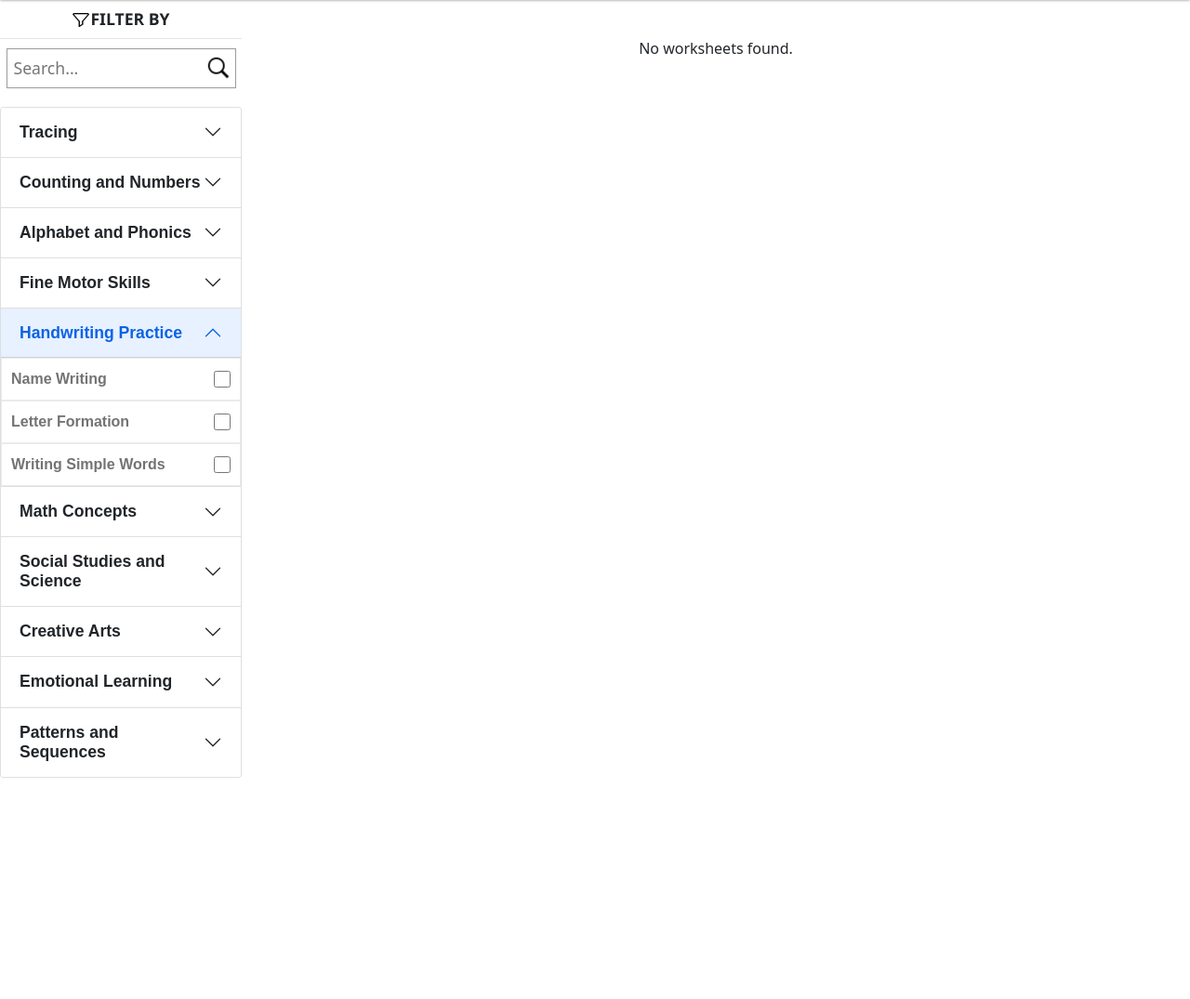
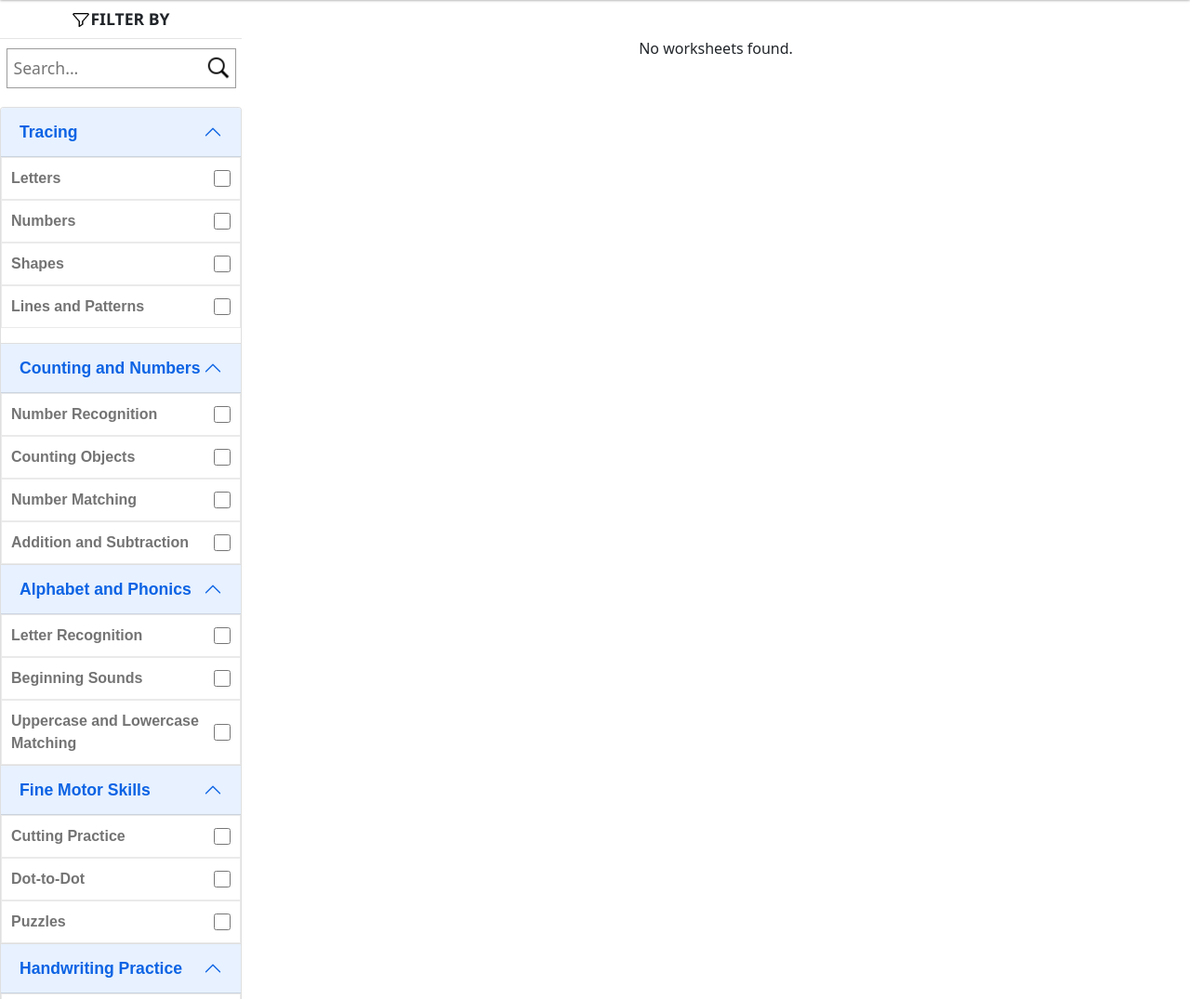
Before and after one commit to wesclaw/teacherstactics, a PHP site: page /pages/worksheets.php in a window 1280 px wide, after a click on "Handwriting Practice". Shown: the part 90-1165 px from the top of the page at 93% size. Run offline with PHP 8.4, Linux system fonts and the light colour scheme; data that the repository does not hold is empty.

Commit message:
fixed styles

```diff
--- a/bars/worksheet_sidebar.php
+++ b/bars/worksheet_sidebar.php
@@ -23,7 +23,7 @@
               Tracing
               </button>
             </h2>
-            <div id="collapseOne" class="accordion-collapse collapse show" data-bs-parent="#accordionExample">
+            <div id="collapseOne" class="accordion-collapse collapse show">
               <div class="accordion-body">
                <ul>
                 <li>
@@ -53,7 +53,7 @@
               Counting and Numbers
               </button>
             </h2>
-            <div id="collapseTwo" class="accordion-collapse collapse show" data-bs-parent="#accordionExample">
+            <div id="collapseTwo" class="accordion-collapse collapse show">
               <div class="accordion-body">
               <li>
                   <label for="math" name='li'>Number Recognition</label>
@@ -81,7 +81,7 @@
               Alphabet and Phonics
               </button>
             </h2>
-            <div id="collapseThree" class="accordion-collapse collapse show" data-bs-parent="#accordionExample">
+            <div id="collapseThree" class="accordion-collapse collapse show">
               <div class="accordion-body">
               <li>
                   <label for="a1" name='li'>Letter Recognition</label>
@@ -105,7 +105,7 @@
               Fine Motor Skills
               </button>
             </h2>
-            <div id="collapseFour" class="accordion-collapse collapse show" data-bs-parent="#accordionExample">
+            <div id="collapseFour" class="accordion-collapse collapse show">
               <div class="accordion-body">
               <li>
                   <label for="com_club" name='li'>Cutting Practice</label>
@@ -131,19 +131,19 @@
               Handwriting Practice
               </button>
             </h2>
-            <div id="collapseFive" class="accordion-collapse collapse" data-bs-parent="#accordionExample">
+            <div id="collapseFive" class="accordion-collapse collapse">
               <div class="accordion-body">
               <li>
-                  <label for="com_club" name='li'>Name Writing</label>
-                  <input type="checkbox" name='li' id='com_club' class='checkbox'>
+                  <label for="Writing" name='li'>Name Writing</label>
+                  <input type="checkbox" name='li' id='Writing' class='checkbox'>
                 </li>
               <li>
-                  <label for="guitar" name='li'>Letter Formation</label>
-                  <input type="checkbox" name='li' id='guitar' class='checkbox'>
+                  <label for="Letter" name='li'>Letter Formation</label>
+                  <input type="checkbox" name='li' id='Letter' class='checkbox'>
                 </li>
               <li>
-                  <label for="piano" name='li'>Writing Simple Words</label>
-                  <input type="checkbox" name='li' id='piano' class='checkbox'>
+                  <label for="Words" name='li'>Writing Simple Words</label>
+                  <input type="checkbox" name='li' id='Words' class='checkbox'>
                 </li>
 
               </div>
@@ -159,19 +159,19 @@
               Math Concepts
               </button>
             </h2>
-            <div id="collapseSix" class="accordion-collapse collapse" data-bs-parent="#accordionExample">
+            <div id="collapseSix" class="accordion-collapse collapse">
               <div class="accordion-body">
               <li>
-                  <label for="com_club" name='li'>Comparing Sizes (big/small)</label>
-                  <input type="checkbox" name='li' id='com_club' class='checkbox'>
+                  <label for="Comparing" name='li'>Comparing Sizes (big/small)</label>
+                  <input type="checkbox" name='li' id='Comparing' class='checkbox'>
                 </li>
               <li>
-                  <label for="guitar" name='li'>Measuring Lengths</label>
-                  <input type="checkbox" name='li' id='guitar' class='checkbox'>
+                  <label for="Measuring" name='li'>Measuring Lengths</label>
+                  <input type="checkbox" name='li' id='Measuring' class='checkbox'>
                 </li>
               <li>
-                  <label for="piano" name='li'>Identifying Shapes</label>
-                  <input type="checkbox" name='li' id='piano' class='checkbox'>
+                  <label for="Shapes" name='li'>Identifying Shapes</label>
+                  <input type="checkbox" name='li' id='Shapes' class='checkbox'>
                 </li>
 
               </div>
@@ -186,19 +186,19 @@
               Social Studies and Science
               </button>
             </h2>
-            <div id="collapseSeven" class="accordion-collapse collapse" data-bs-parent="#accordionExample">
+            <div id="collapseSeven" class="accordion-collapse collapse">
               <div class="accordion-body">
               <li>
-                  <label for="com_club" name='li'>Community Helpers</label>
-                  <input type="checkbox" name='li' id='com_club' class='checkbox'>
+                  <label for="Community" name='li'>Community Helpers</label>
+                  <input type="checkbox" name='li' id='Community' class='checkbox'>
                 </li>
               <li>
-                  <label for="guitar" name='li'>Seasons and Weather</label>
-                  <input type="checkbox" name='li' id='guitar' class='checkbox'>
+                  <label for="Weather" name='li'>Seasons and Weather</label>
+                  <input type="checkbox" name='li' id='Weather' class='checkbox'>
                 </li>
               <li>
-                  <label for="piano" name='li'>Animals and Habitats</label>
-                  <input type="checkbox" name='li' id='piano' class='checkbox'>
+                  <label for="Habitats" name='li'>Animals and Habitats</label>
+                  <input type="checkbox" name='li' id='Habitats' class='checkbox'>
                 </li>
 
               </div>
@@ -214,19 +214,19 @@
               Creative Arts
               </button>
             </h2>
-            <div id="collapseEight" class="accordion-collapse collapse" data-bs-parent="#accordionExample">
+            <div id="collapseEight" class="accordion-collapse collapse">
               <div class="accordion-body">
               <li>
-                  <label for="com_club" name='li'>Coloring Pages</label>
-                  <input type="checkbox" name='li' id='com_club' class='checkbox'>
+                  <label for="Coloring" name='li'>Coloring Pages</label>
+                  <input type="checkbox" name='li' id='Coloring' class='checkbox'>
                 </li>
               <li>
-                  <label for="guitar" name='li'>Drawing Prompts</label>
-                  <input type="checkbox" name='li' id='guitar' class='checkbox'>
+                  <label for="Drawing" name='li'>Drawing Prompts</label>
+                  <input type="checkbox" name='li' id='Drawing' class='checkbox'>
                 </li>
               <li>
-                  <label for="piano" name='li'>Simple Crafts</label>
-                  <input type="checkbox" name='li' id='piano' class='checkbox'>
+                  <label for="Simple" name='li'>Simple Crafts</label>
+                  <input type="checkbox" name='li' id='Simple' class='checkbox'>
                 </li>
 
               </div>
@@ -242,19 +242,19 @@
               Emotional Learning
               </button>
             </h2>
-            <div id="collapseNine" class="accordion-collapse collapse" data-bs-parent="#accordionExample">
+            <div id="collapseNine" class="accordion-collapse collapse">
               <div class="accordion-body">
               <li>
-                  <label for="com_club" name='li'>Identifying Emotions</label>
-                  <input type="checkbox" name='li' id='com_club' class='checkbox'>
+                  <label for="Identifying" name='li'>Identifying Emotions</label>
+                  <input type="checkbox" name='li' id='Identifying' class='checkbox'>
                 </li>
               <li>
-                  <label for="guitar" name='li'>Sharing and Taking Turns</label>
-                  <input type="checkbox" name='li' id='guitar' class='checkbox'>
+                  <label for="Turns" name='li'>Sharing and Taking Turns</label>
+                  <input type="checkbox" name='li' id='Turns' class='checkbox'>
                 </li>
               <li>
-                  <label for="piano" name='li'>Family and Friends</label>
-                  <input type="checkbox" name='li' id='piano' class='checkbox'>
+                  <label for="Friends" name='li'>Family and Friends</label>
+                  <input type="checkbox" name='li' id='Friends' class='checkbox'>
                 </li>
 
               </div>
@@ -269,31 +269,31 @@
               Patterns and Sequences
               </button>
             </h2>
-            <div id="collapseTen" class="accordion-collapse collapse" data-bs-parent="#accordionExample">
+            <div id="collapseTen" class="accordion-collapse collapse">
               <div class="accordion-body">
               <li>
-                  <label for="com_club" name='li'>Pattern Recognition</label>
-                  <input type="checkbox" name='li' id='com_club' class='checkbox'>
+                  <label for="Pattern" name='li'>Pattern Recognition</label>
+                  <input type="checkbox" name='li' id='Pattern' class='checkbox'>
                 </li>
               <li>
-                  <label for="guitar" name='li'>Completing Patterns</label>
-                  <input type="checkbox" name='li' id='guitar' class='checkbox'>
+                  <label for="Completing" name='li'>Completing Patterns</label>
+                  <input type="checkbox" name='li' id='Completing' class='checkbox'>
                 </li>
               <li>
-                  <label for="piano" name='li'>Sequencing Events</label>
-                  <input type="checkbox" name='li' id='piano' class='checkbox'>
+                  <label for="Sequencing" name='li'>Sequencing Events</label>
+                  <input type="checkbox" name='li' id='Sequencing' class='checkbox'>
                 </li>
               <li>
-                  <label for="piano" name='li'>Sorting Objects</label>
-                  <input type="checkbox" name='li' id='piano' class='checkbox'>
+                  <label for="Objects" name='li'>Sorting Objects</label>
+                  <input type="checkbox" name='li' id='Objects' class='checkbox'>
                 </li>
               <li>
-                  <label for="piano" name='li'>Matching cards</label>
-                  <input type="checkbox" name='li' id='piano' class='checkbox'>
+                  <label for="cards" name='li'>Matching cards</label>
+                  <input type="checkbox" name='li' id='cards' class='checkbox'>
                 </li>
               <li>
-                  <label for="piano" name='li'>Memory</label>
-                  <input type="checkbox" name='li' id='piano' class='checkbox'>
+                  <label for="Memory" name='li'>Memory</label>
+                  <input type="checkbox" name='li' id='Memory' class='checkbox'>
                 </li>
 
               </div>
--- a/pages/arts_crafts.php
+++ b/pages/arts_crafts.php
@@ -15,7 +15,7 @@
 
   <?php include("../bars//navbar.php") ?>
 
-  <div class="container lesson-wrapper">
+  <div class="lesson-wrapper">
 
   <?php include("../bars/artsCrafts_sidebar.php") ?>
 
--- a/pages/experiments.php
+++ b/pages/experiments.php
@@ -14,7 +14,7 @@
   <body>
   <?php include("../bars//navbar.php") ?>
 
-  <div class="container lesson-wrapper">
+  <div class="lesson-wrapper">
 
     <?php include("../bars/experiment_sidebar.php") ?>
 
--- a/pages/games.php
+++ b/pages/games.php
@@ -16,7 +16,7 @@
 
 
 
-  <div class="container lesson-wrapper">
+  <div class="lesson-wrapper">
 
     <?php include("../bars/games_sidebar.php") ?>
 
--- a/styles/games.css
+++ b/styles/games.css
@@ -19,7 +19,7 @@
   /* i added this instead of the padding tag because of the btn pagation. i removed the bottom padding. */
   padding-top: 180px;
   padding-bottom: 30px;
-  gap: 30px;
+  gap: 20px;
 }
 
 .line{
```
Also changed, not shown: includes/fetchPreschoolGames.php (+1 -48 lines), worksheet-images/vetwords-min.jpg, 3 other files.
